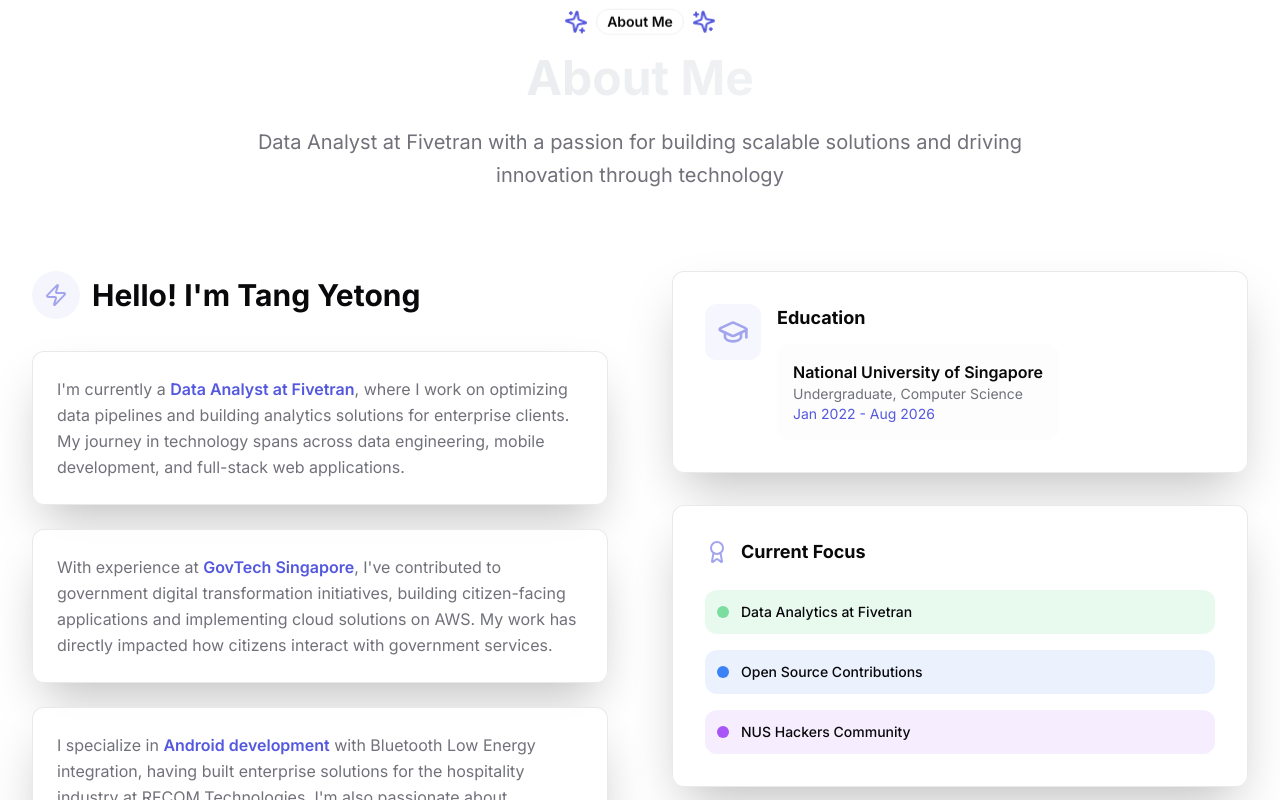
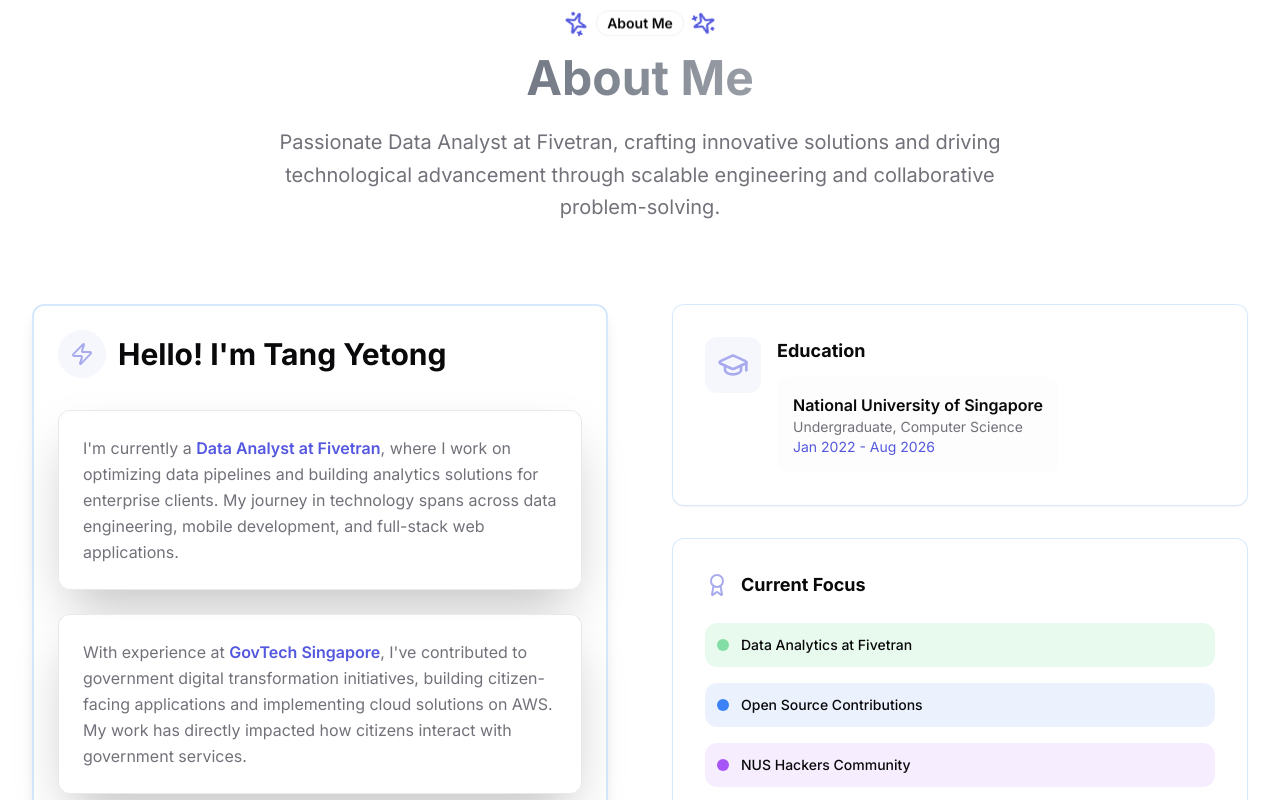
Before and after one commit to darkv32/website, a Next.js app: page / in a window 1280 px wide. Shown: the part 820-1620 px from the top of the page. Built offline with nearby package versions, Linux system fonts and the light colour scheme.

Commit message:
Improvements

```diff
--- a/app/globals.css
+++ b/app/globals.css
@@ -166,6 +166,19 @@
     @apply backdrop-blur-sm border border-border/30 bg-card/80;
   }
 
+  /* Enhanced Light Mode Card Components */
+  .card-enhanced-light {
+    @apply backdrop-blur-sm border-2 border-border/60 hover:border-primary/70 transition-all duration-300 hover:shadow-2xl bg-card/95 hover:scale-[1.02] shadow-lg;
+  }
+
+  .card-section-light {
+    @apply border-2 border-border/40 bg-card/90 rounded-xl p-6 backdrop-blur-sm;
+  }
+
+  .card-divider-light {
+    @apply border-t-2 border-border/50 my-6;
+  }
+
   /* Enhanced Button Components */
   .btn-primary-enhanced {
     @apply bg-gradient-to-r from-primary to-primary/80 hover:from-primary/90 hover:to-primary text-primary-foreground transform hover:scale-105 transition-all duration-300;
@@ -173,6 +186,15 @@
 
   .btn-secondary-enhanced {
     @apply bg-secondary/50 hover:bg-secondary border border-border/50 hover:border-primary/50 transition-all duration-300;
+  }
+
+  /* Enhanced Light Mode Button Components */
+  .btn-primary-enhanced-light {
+    @apply bg-gradient-to-r from-primary to-primary/90 hover:from-primary hover:to-primary/80 text-primary-foreground transform hover:scale-105 transition-all duration-300 shadow-lg hover:shadow-xl border-2 border-primary/20;
+  }
+
+  .btn-secondary-enhanced-light {
+    @apply bg-secondary/80 hover:bg-secondary border-2 border-border/60 hover:border-primary/60 transition-all duration-300 shadow-md hover:shadow-lg;
   }
 
   /* Enhanced Text Components */
@@ -189,6 +211,11 @@
     @apply backdrop-blur-sm border border-border/50 hover:scale-105 transition-transform duration-200;
   }
 
+  /* Enhanced Light Mode Badge Components */
+  .badge-enhanced-light {
+    @apply backdrop-blur-sm border-2 border-border/60 hover:scale-105 transition-transform duration-200 shadow-sm bg-background/90;
+  }
+
   /* Enhanced Form Components */
   .input-enhanced {
     @apply bg-background/50 backdrop-blur-sm border border-border/50 focus:border-primary/50 transition-all duration-300;
@@ -196,6 +223,143 @@
 
   .textarea-enhanced {
     @apply bg-background/50 backdrop-blur-sm border border-border/50 focus:border-primary/50 transition-all duration-300 resize-none;
+  }
+
+  /* Enhanced Light Mode Form Components */
+  .input-enhanced-light {
+    @apply bg-background/80 backdrop-blur-sm border-2 border-border/60 focus:border-primary/70 transition-all duration-300 shadow-sm;
+  }
+
+  .textarea-enhanced-light {
+    @apply bg-background/80 backdrop-blur-sm border-2 border-border/60 focus:border-primary/70 transition-all duration-300 resize-none shadow-sm;
+  }
+
+  /* Enhanced Light Mode Layout Components */
+  .section-separator-light {
+    @apply border-b-2 border-border/40 pb-8 mb-8;
+  }
+
+  .component-spacer-light {
+    @apply space-y-8;
+  }
+
+  .card-group-light {
+    @apply space-y-6 p-6 border-2 border-border/30 rounded-xl bg-card/80 shadow-lg;
+  }
+
+  /* Enhanced Light Mode Spacing and Separation */
+  .section-padding-light {
+    @apply py-12 px-6;
+  }
+
+  .card-margin-light {
+    @apply mb-8;
+  }
+
+  .divider-light {
+    @apply border-t border-border/60 my-8;
+  }
+
+  .content-separator-light {
+    @apply border-l-4 border-primary/30 pl-6 ml-4;
+  }
+
+  /* Enhanced Light Mode Visual Hierarchy */
+  .text-emphasis-light {
+    @apply font-semibold text-foreground;
+  }
+
+  .text-subtle-light {
+    @apply text-muted-foreground/80;
+  }
+
+  .bg-accent-light {
+    @apply bg-secondary/40;
+  }
+
+  .border-accent-light {
+    @apply border-2 border-border/50;
+  }
+
+  /* Enhanced Light Mode Background Patterns */
+  .bg-grid-pattern-light {
+    background-image:
+      linear-gradient(rgba(0,0,0,0.05) 1px, transparent 1px),
+      linear-gradient(90deg, rgba(0,0,0,0.05) 1px, transparent 1px);
+    background-size: 50px 50px;
+  }
+
+  .bg-dots-pattern-light {
+    background-image: radial-gradient(circle, rgba(0,0,0,0.08) 1px, transparent 1px);
+    background-size: 20px 20px;
+  }
+
+  /* Page-Specific Light Mode Styling */
+  .page-about-light {
+    @apply bg-gradient-to-br from-blue-50/30 via-background to-indigo-50/20;
+  }
+
+  .page-experience-light {
+    @apply bg-gradient-to-br from-green-50/30 via-background to-emerald-50/20;
+  }
+
+  .page-blog-light {
+    @apply bg-gradient-to-br from-purple-50/30 via-background to-violet-50/20;
+  }
+
+  .page-contact-light {
+    @apply bg-gradient-to-br from-orange-50/30 via-background to-amber-50/20;
+  }
+
+  /* Page-Specific Card Styling */
+  .card-about-light {
+    @apply border-2 border-blue-200/60 bg-card/95 shadow-lg;
+  }
+
+  .card-experience-light {
+    @apply border-2 border-green-200/60 bg-card/95 shadow-lg;
+  }
+
+  .card-blog-light {
+    @apply border-2 border-purple-200/60 bg-card/95 shadow-lg;
+  }
+
+  .card-contact-light {
+    @apply border-2 border-orange-200/60 bg-card/95 shadow-lg;
+  }
+
+  /* Page-Specific Button Styling */
+  .btn-about-light {
+    @apply bg-gradient-to-r from-blue-500 to-blue-600 hover:from-blue-600 hover:to-blue-700 text-white shadow-lg;
+  }
+
+  .btn-experience-light {
+    @apply bg-gradient-to-r from-green-500 to-green-600 hover:from-green-600 hover:to-green-700 text-white shadow-lg;
+  }
+
+  .btn-blog-light {
+    @apply bg-gradient-to-r from-purple-500 to-purple-600 hover:from-purple-600 hover:to-purple-700 text-white shadow-lg;
+  }
+
+  .btn-contact-light {
+    @apply bg-gradient-to-r from-orange-500 to-orange-600 hover:from-orange-600 hover:to-orange-700 text-white shadow-lg;
+  }
+
+  /* Page-Specific Section Headers */
+  .section-header-about-light {
+    @apply text-blue-800 dark:text-white;
+  }
+
+  .section-header-experience-light {
+    @apply text-green-800 dark:text-white;
+  }
+
+  .section-header-blog-light {
+    @apply text-purple-800 dark:text-white;
+  }
+
+  .section-header-contact-light {
+    @apply text-orange-800 dark:text-white;
   }
 
   /* Prose styles for blog content */
--- a/components/navigation.tsx
+++ b/components/navigation.tsx
@@ -76,7 +76,7 @@
       className={cn(
         'fixed top-0 left-0 right-0 z-50 transition-all duration-300',
         isScrolled
-          ? 'bg-background/95 backdrop-blur-sm shadow-sm border-b border-border/40'
+          ? 'bg-background/95 backdrop-blur-md shadow-lg border-b-2 border-border/60'
           : 'bg-transparent'
       )}
     >
--- a/components/sections/about.tsx
+++ b/components/sections/about.tsx
@@ -11,8 +11,6 @@
   const [mousePosition, setMousePosition] = useState({ x: 0, y: 0 });
   const [hoveredCard, setHoveredCard] = useState<string | null>(null);
   const sectionRef = useRef<HTMLElement>(null);
-
-
 
   useEffect(() => {
     const observer = new IntersectionObserver(
@@ -89,11 +87,9 @@
   ];
 
   return (
-    <section id="about" ref={sectionRef} className="relative overflow-hidden">
+    <section id="about" ref={sectionRef} className="relative overflow-hidden page-about-light">
       {/* Enhanced gradient overlay with animation */}
       <div className="absolute top-0 left-0 w-full h-32 bg-gradient-to-b from-background/0 via-background/50 to-background z-10 animate-pulse" />
-
-
 
       {/* Animated background elements */}
       <div className="absolute inset-0">
@@ -187,17 +183,18 @@
                 <Badge variant="outline" className="text-sm backdrop-blur-sm border border-border/50">About Me</Badge>
                 <Sparkles className="h-6 w-6 text-primary animate-spin" style={{ animationDuration: '3s', animationDirection: 'reverse' }} />
               </div>
-              <h2 className="text-4xl sm:text-5xl font-bold mb-6 bg-gradient-to-r from-white via-gray-200 to-white bg-clip-text text-transparent animate-gradient-x">
+              <h2 className="text-4xl sm:text-5xl font-bold mb-6 bg-gradient-to-r from-white via-gray-200 to-white bg-clip-text text-transparent dark:from-white dark:via-gray-200 dark:to-white from-gray-800 via-gray-700 to-gray-800 animate-gradient-x">
                 About Me
               </h2>
-              <p className="text-xl text-muted-foreground max-w-3xl mx-auto leading-relaxed animate-fade-in" style={{ animationDelay: '0.5s' }}>
-                Data Analyst at Fivetran with a passion for building scalable solutions and driving innovation through technology
+              <p className="text-xl text-muted-foreground dark:text-muted-foreground text-gray-700 max-w-3xl mx-auto leading-relaxed animate-fade-in" style={{ animationDelay: '0.5s' }}>
+                <span className="dark:hidden">Passionate Data Analyst at Fivetran, crafting innovative solutions and driving technological advancement through scalable engineering and collaborative problem-solving.</span>
+                <span className="hidden dark:inline">Data Analyst at Fivetran with a passion for building scalable solutions and driving innovation through technology</span>
               </p>
             </div>
 
             <div className="grid grid-cols-1 lg:grid-cols-2 gap-16 items-start mb-20">
               {/* Enhanced Biography with staggered animations */}
-              <div className="space-y-6">
+              <div className="space-y-6 card-section-light card-about-light">
                 <div className="flex items-center space-x-3 mb-8 animate-slide-in-left" style={{ animationDelay: '0.3s' }}>
                   <div className="p-3 bg-primary/10 rounded-full animate-pulse">
                     <Zap className="h-6 w-6 text-primary" />
@@ -265,7 +262,7 @@
               {/* Enhanced Education & Expertise with hover effects */}
               <div className="space-y-8">
                 {/* Education */}
-                <Card className="backdrop-blur-sm border border-border/80 hover:border-primary/80 transition-all duration-300 hover:shadow-3xl bg-card/95 hover:scale-[1.05] hover:bg-card/98 animate-slide-in-right shadow-2xl" style={{ animationDelay: '0.3s' }}>
+                <Card className="card-enhanced-light card-about-light animate-slide-in-right" style={{ animationDelay: '0.3s' }}>
                   <CardContent className="p-8">
                     <div className="flex items-start space-x-4">
                       <div className="p-3 bg-primary/10 rounded-xl animate-pulse">
@@ -286,7 +283,7 @@
                 </Card>
 
                 {/* Current Focus */}
-                <Card className="backdrop-blur-sm border border-border/80 hover:border-primary/80 transition-all duration-300 hover:shadow-3xl bg-card/95 hover:scale-[1.05] hover:bg-card/98 animate-slide-in-right shadow-2xl" style={{ animationDelay: '0.5s' }}>
+                <Card className="card-enhanced-light card-about-light animate-slide-in-right" style={{ animationDelay: '0.5s' }}>
                   <CardContent className="p-8">
                     <h4 className="font-bold text-lg mb-6 flex items-center">
                       <Award className="h-6 w-6 mr-3 text-primary animate-pulse" />
@@ -355,7 +352,7 @@
                 {expertise.map((area, index) => (
                   <Card
                     key={area.title}
-                    className={`transition-all duration-500 hover:shadow-3xl backdrop-blur-sm border border-border/80 hover:border-primary/80 hover:scale-110 hover:bg-card/98 animate-slide-up shadow-2xl ${isVisible ? 'opacity-100' : 'opacity-0'}`}
+                    className={`card-enhanced-light card-about-light animate-slide-up ${isVisible ? 'opacity-100' : 'opacity-0'}`}
                     style={{ animationDelay: `${index * 200}ms` }}
                   >
                     <CardContent className="p-8 group">
@@ -398,7 +395,7 @@
                 {values.map((value, index) => (
                   <Card
                     key={value.title}
-                    className={`transition-all duration-500 hover:shadow-3xl backdrop-blur-sm border border-border/80 hover:border-primary/80 hover:scale-110 hover:bg-card/98 animate-slide-up shadow-2xl ${isVisible ? 'opacity-100' : 'opacity-0'}`}
+                    className={`card-enhanced-light card-about-light animate-slide-up ${isVisible ? 'opacity-100' : 'opacity-0'}`}
                     style={{ animationDelay: `${(index + 3) * 200}ms` }}
                   >
                     <CardContent className="p-8 text-center group">
--- a/components/sections/blog.tsx
+++ b/components/sections/blog.tsx
@@ -182,7 +182,7 @@
   };
 
   return (
-    <section id="blog" ref={sectionRef} className="py-20">
+    <section id="blog" ref={sectionRef} className="py-20 page-blog-light">
       <div className="container-width section-padding">
         <div className={`transition-all duration-1000 ${isVisible ? 'animate-slide-up' : 'opacity-0 translate-y-10'}`}>
           {/* Section Header */}
@@ -330,7 +330,7 @@
               : 'space-y-6'
             }>
               {filteredPosts.map((post, index) => (
-                <Card key={post.id} className={`group hover:shadow-lg transition-all duration-300 ${
+                <Card key={post.id} className={`card-enhanced-light card-blog-light group ${
                   viewMode === 'list' ? 'md:flex md:items-center' : ''
                 } ${isVisible ? 'animate-slide-up' : 'opacity-0'}`} style={{ animationDelay: `${(index + 3) * 100}ms` }}>
                   <div className={viewMode === 'list' ? 'md:w-2/3 p-6' : ''}>
@@ -403,7 +403,7 @@
 
             {/* Blog CTA */}
             <div className="mt-16 text-center">
-              <Card className="max-w-2xl mx-auto">
+              <Card className="card-enhanced-light card-blog-light max-w-2xl mx-auto">
                 <CardContent className="p-8">
                   <h4 className="text-xl font-semibold mb-4">Want to read more?</h4>
                   <p className="text-muted-foreground mb-6">
--- a/components/ui/page-layout.tsx
+++ b/components/ui/page-layout.tsx
@@ -112,8 +112,8 @@
 
       {/* Main background */}
       <div className="pt-8 bg-gradient-to-br from-background via-background to-background relative">
-        {/* Simplified grid pattern */}
-        <div className="absolute inset-0 bg-grid-pattern opacity-5" />
+        {/* Enhanced grid pattern for light mode */}
+        <div className="absolute inset-0 bg-grid-pattern opacity-5 dark:bg-grid-pattern bg-grid-pattern-light" />
 
         <div className="container-width section-padding relative z-10">
           <div className={`transition-all duration-1000 ${isVisible ? 'animate-slide-up' : 'opacity-0 translate-y-10'}`}>
--- /dev/null
+++ b/components/ui/theme-aware.tsx
@@ -0,0 +1,82 @@
+'use client';
+
+import { useTheme } from 'next-themes';
+import { cn } from '@/lib/utils';
+
+interface ThemeAwareProps {
+  children: React.ReactNode;
+  className?: string;
+  lightClassName?: string;
+  darkClassName?: string;
+}
+
+export function ThemeAware({
+  children,
+  className,
+  lightClassName,
+  darkClassName
+}: ThemeAwareProps) {
+  const { theme } = useTheme();
+
+  return (
+    <div className={cn(
+      className,
+      theme === 'light' ? lightClassName : darkClassName
+    )}>
+      {children}
+    </div>
+  );
+}
+
+// Utility function for theme-aware class names
+export function getThemeAwareClasses(
+  baseClasses: string,
+  lightClasses: string,
+  darkClasses: string
+) {
+  return `${baseClasses} ${lightClasses} dark:${darkClasses}`;
+}
+
+// Predefined theme-aware component classes
+export const themeAwareClasses = {
+  card: getThemeAwareClasses(
+    'card-enhanced',
+    'card-enhanced-light',
+    'card-enhanced'
+  ),
+  button: getThemeAwareClasses(
+    'btn-primary-enhanced',
+    'btn-primary-enhanced-light',
+    'btn-primary-enhanced'
+  ),
+  badge: getThemeAwareClasses(
+    'badge-enhanced',
+    'badge-enhanced-light',
+    'badge-enhanced'
+  ),
+  input: getThemeAwareClasses(
+    'input-enhanced',
+    'input-enhanced-light',
+    'input-enhanced'
+  ),
+  textarea: getThemeAwareClasses(
+    'textarea-enhanced',
+    'textarea-enhanced-light',
+    'textarea-enhanced'
+  ),
+  section: getThemeAwareClasses(
+    'page-section',
+    'section-separator-light',
+    'page-section'
+  ),
+  spacer: getThemeAwareClasses(
+    'space-y-6',
+    'component-spacer-light',
+    'space-y-6'
+  ),
+  group: getThemeAwareClasses(
+    'space-y-4',
+    'card-group-light',
+    'space-y-4'
+  )
+};
```
Also changed, not shown: components/pages/experience-detail.tsx (+6 -5 lines), components/sections/contact.tsx (+9 -9 lines).
